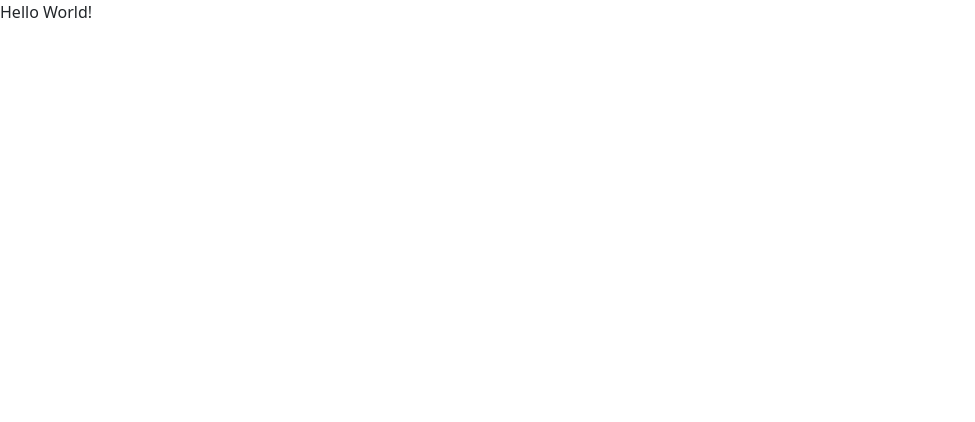
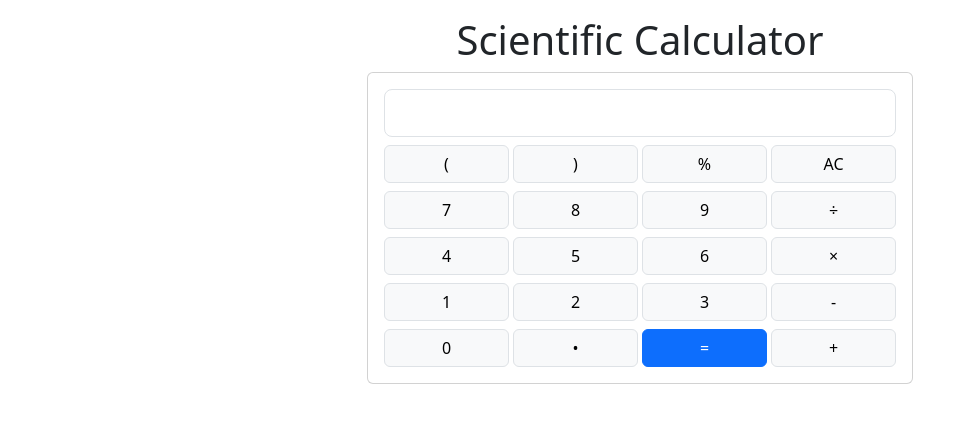
Before and after one commit to SahilKundu19/Scientific-Calculator, a plain HTML site: page src/index.html in a window 1280 px wide. Shown: the whole page, without its empty margins (0-975 px from the left). Drawn offline with nearby package versions, Linux system fonts and the light colour scheme.

Commit message:
Basic UI of the Calculator

```diff
--- a/src/index.html
+++ b/src/index.html
@@ -7,7 +7,130 @@
     <title>Scientific Calculator</title>
 </head>
 <body>
-    <div>Hello World!</div>
+    <div class="container">
+        <h1 class="text-center mt-3">Scientific Calculator</h1>
+        <div class="row">
+            <div class="col-12 offset-md-3 col-md-6">
+                <div class="card">
+                    <div class="card-body">
+                        <input
+                            id="calc-display"
+                            readonly
+                            class="form-control form-control-lg"
+                            type="text"
+                            aria-label=".form-control-lg example"
+                        >
+                        <div class="row gx-1">
+                            <div class="col-3">
+                                <button type="button" class="btn btn-light w-100 mt-2 border">
+                                    (
+                                </button>
+                            </div>
+                            <div class="col-3">
+                                <button type="button" class="btn btn-light w-100 mt-2 border">
+                                    )
+                                </button>
+                            </div>
+                            <div class="col-3">
+                                <button type="button" class="btn btn-light w-100 mt-2 border">
+                                    %
+                                </button>
+                            </div>
+                            <div class="col-3">
+                                <button type="button" class="btn btn-light w-100 mt-2 border">
+                                    AC
+                                </button>
+                            </div>
+
+                            <div class="col-3">
+                                <button type="button" class="btn btn-light w-100 mt-2 border">
+                                    7
+                                </button>
+                            </div>
+                            <div class="col-3">
+                                <button type="button" class="btn btn-light w-100 mt-2 border">
+                                    8
+                                </button>
+                            </div>
+                            <div class="col-3">
+                                <button type="button" class="btn btn-light w-100 mt-2 border">
+                                    9
+                                </button>
+                            </div>
+                            <div class="col-3">
+                                <button type="button" class="btn btn-light w-100 mt-2 border">
+                                    ÷
+                                </button>
+                            </div>
+
+                            <div class="col-3">
+                                <button type="button" class="btn btn-light w-100 mt-2 border">
+                                    4
+                                </button>
+                            </div>
+                            <div class="col-3">
+                                <button type="button" class="btn btn-light w-100 mt-2 border">
+                                    5
+                                </button>
+                            </div>
+                            <div class="col-3">
+                                <button type="button" class="btn btn-light w-100 mt-2 border">
+                                    6
+                                </button>
+                            </div>
+                            <div class="col-3">
+                                <button type="button" class="btn btn-light w-100 mt-2 border">
+                                    ×
+                                </button>
+                            </div>
+
+                            <div class="col-3">
+                                <button type="button" class="btn btn-light w-100 mt-2 border">
+                                    1
+                                </button>
+                            </div>
+                            <div class="col-3">
+                                <button type="button" class="btn btn-light w-100 mt-2 border">
+                                    2
+                                </button>
+                            </div>
+                            <div class="col-3">
+                                <button type="button" class="btn btn-light w-100 mt-2 border">
+                                    3
+                                </button>
+                            </div>
+                            <div class="col-3">
+                                <button type="button" class="btn btn-light w-100 mt-2 border">
+                                    -
+                                </button>
+                            </div>
+
+                            <div class="col-3">
+                                <button type="button" class="btn btn-light w-100 mt-2 border">
+                                    0
+                                </button>
+                            </div>
+                            <div class="col-3">
+                                <button type="button" class="btn btn-light w-100 mt-2 border">
+                                    •
+                                </button>
+                            </div>
+                            <div class="col-3">
+                                <button type="button" class="btn btn-primary w-100 mt-2 border border-primary">
+                                    =
+                                </button>
+                            </div>
+                            <div class="col-3">
+                                <button type="button" class="btn btn-light w-100 mt-2 border">
+                                    +
+                                </button>
+                            </div>
+                        </div>
+                    </div>
+                </div>
+            </div>
+        </div>
+    </div>
 
 
     <script src="https://cdn.jsdelivr.net/npm/bootstrap@5.3.3/dist/js/bootstrap.bundle.min.js" integrity="sha384-YvpcrYf0tY3lHB60NNkmXc5s9fDVZLESaAA55NDzOxhy9GkcIdslK1eN7N6jIeHz" crossorigin="anonymous"></script>
```
